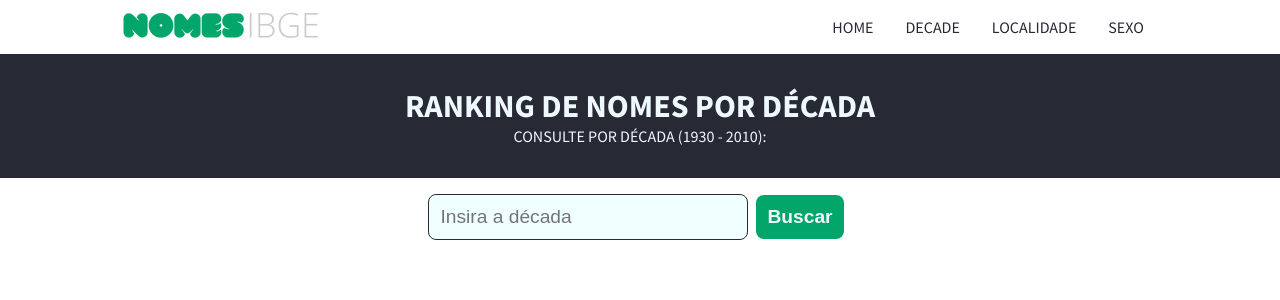
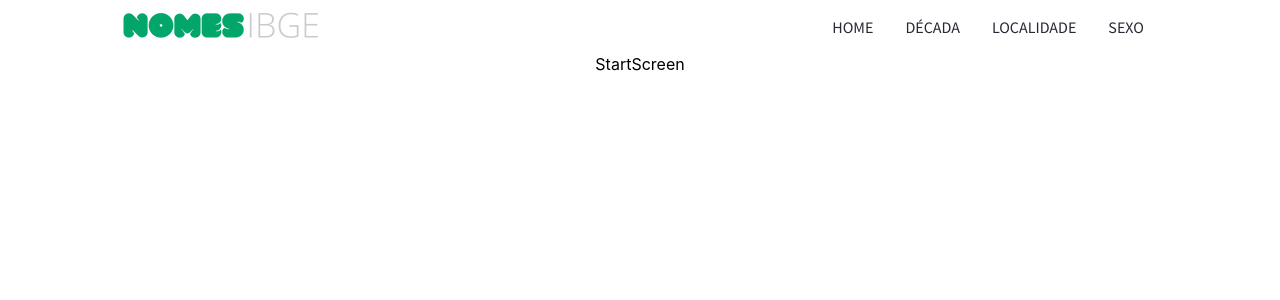
Before and after one commit to Ricardonovais1/searchfilter, a React (Create React App) app: page / in a window 1280 px wide. Shown: the top 300 px of the page. Built offline with nearby package versions, Linux system fonts and the light colour scheme.

Commit message:
Add all components

```diff
--- a/src/App.js
+++ b/src/App.js
@@ -1,9 +1,28 @@
+// CSS imporys
 import './App.css';
 import logo from './img/logo.png';
+import { faBars } from '@fortawesome/free-solid-svg-icons';
+
+
+// React imports
 import { useState, useEffect } from 'react';
+import { FontAwesomeIcon } from '@fortawesome/react-fontawesome';
+
+// Componentes
+import StartScreen from './components/StartScreen';
 import ByDecade from './components/ByDecade';
-import { FontAwesomeIcon } from '@fortawesome/react-fontawesome';
-import { faBars } from '@fortawesome/free-solid-svg-icons';
+import Local from './components/Local';
+import Sex from './components/Sex';
+
+
+
+const options = [
+  {id: 1, name: 'home'},
+  {id: 2, name: 'decade'},
+  {id: 3, name: 'local'},
+  {id: 4, name: 'sex'}
+]
+
 
 function App() {
 
@@ -11,6 +30,7 @@ function App() {
   const [names, setNames] = useState([]);
   const [clicked, setClicked] = useState(false);
   const [isActive, setIsActive] = useState(window.innerWidth > 799);
+  const [option, setOption] = useState(options[0].name);
 
   useEffect(() => {
     const handleResize = () => {
@@ -23,6 +43,12 @@ function App() {
       window.removeEventListener("resize", handleResize);
     };
   }, []);
+
+  const handleClick = (newOption) => {
+    setOption(prevState => {
+      return newOption;
+    })
+  }
 
 
   const handleSubmit = (e) => {
@@ -57,20 +83,25 @@ function App() {
             </button>
           </div>
         <ul className={`${isActive ? "menu" : "hide"}`}>
-          <li className='nav-item'>Home</li>
-          <li className='nav-item'>Decade</li>
-          <li className='nav-item'>Localidade</li>
-          <li className='nav-item'>Sexo</li>
+          <li className='nav-item' onClick={() => handleClick(options[0].name)}>Home</li>
+          <li className='nav-item' onClick={() => handleClick(options[1].name)}>Década</li>
+          <li className='nav-item' onClick={() => handleClick(options[2].name)}>Localidade</li>
+          <li className='nav-item' onClick={() => handleClick(options[3].name)}>Sexo</li>
         </ul>
       </nav>
-      <ByDecade
+      {/* Componente de busca por década: */}
+      {option === 'home' && <StartScreen />}
+      {option === 'decade' && <ByDecade
                                 decade={decade}
                                 setDecade={setDecade}
                                 handleSubmit={handleSubmit}
                                 handleButtonClick={handleButtonClick}
                                 clicked={clicked}
                                 names={names}
-      />
+      />}
+      {option === 'local' && <Local />}
+      {option === 'sex' && <Sex />}
+
     </div>
   );
 }
--- /dev/null
+++ b/src/components/Local.js
@@ -0,0 +1,10 @@
+import React from 'react'
+
+const Local = () => {
+
+  return (
+    <div>Local</div>
+  )
+}
+
+export default Local
--- /dev/null
+++ b/src/components/Sex.js
@@ -0,0 +1,9 @@
+import React from 'react'
+
+const Sex = () => {
+  return (
+    <div>Sex</div>
+  )
+}
+
+export default Sex
--- /dev/null
+++ b/src/components/StartScreen.js
@@ -0,0 +1,9 @@
+import React from 'react'
+
+function StartScreen() {
+  return (
+    <div>StartScreen</div>
+  )
+}
+
+export default StartScreen
```
Also changed, not shown: src/components/Local.css (added), src/components/Sex.css (added), src/components/StartScreen.css (added). Lines whose indentation alone changed are shown as unchanged.
